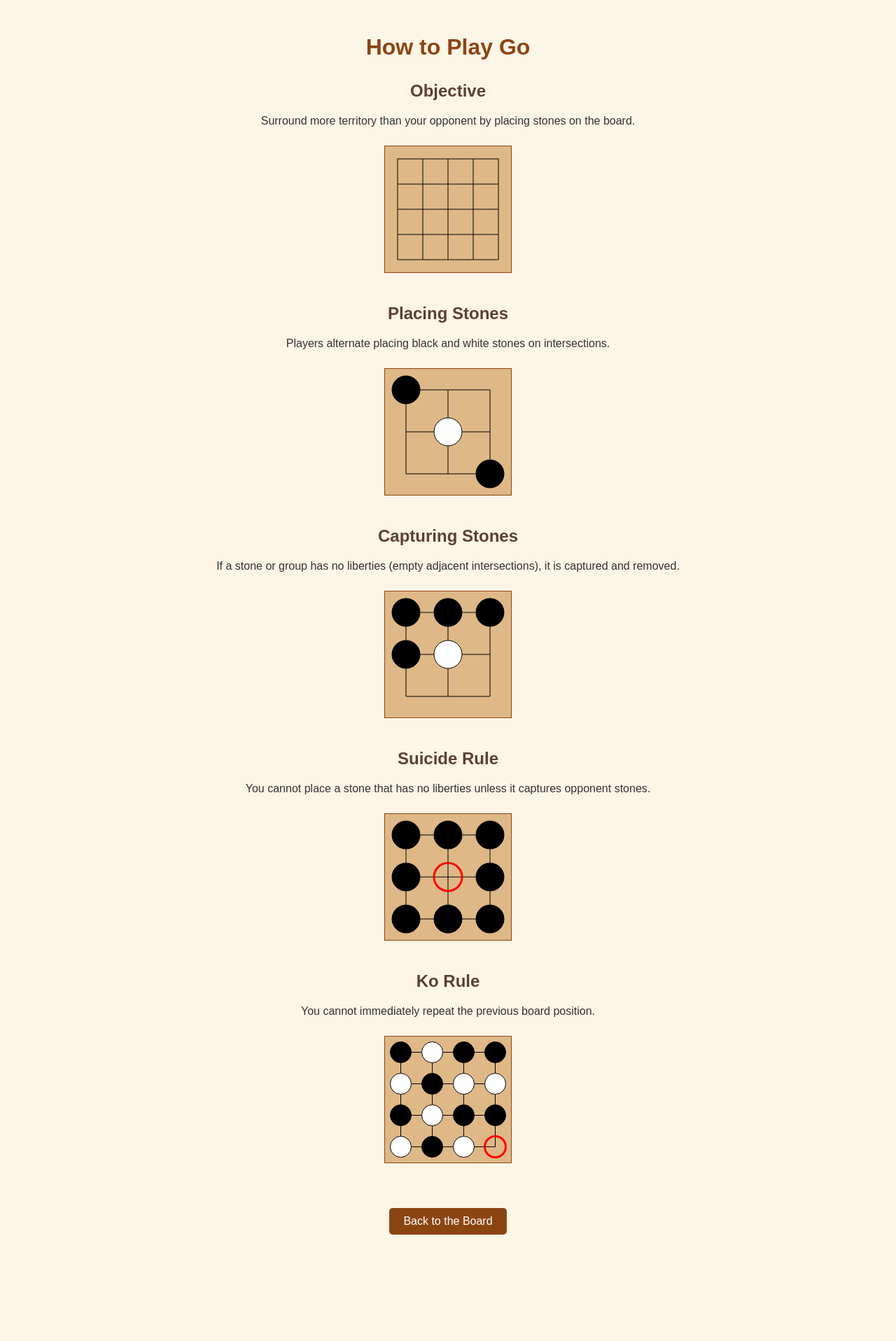
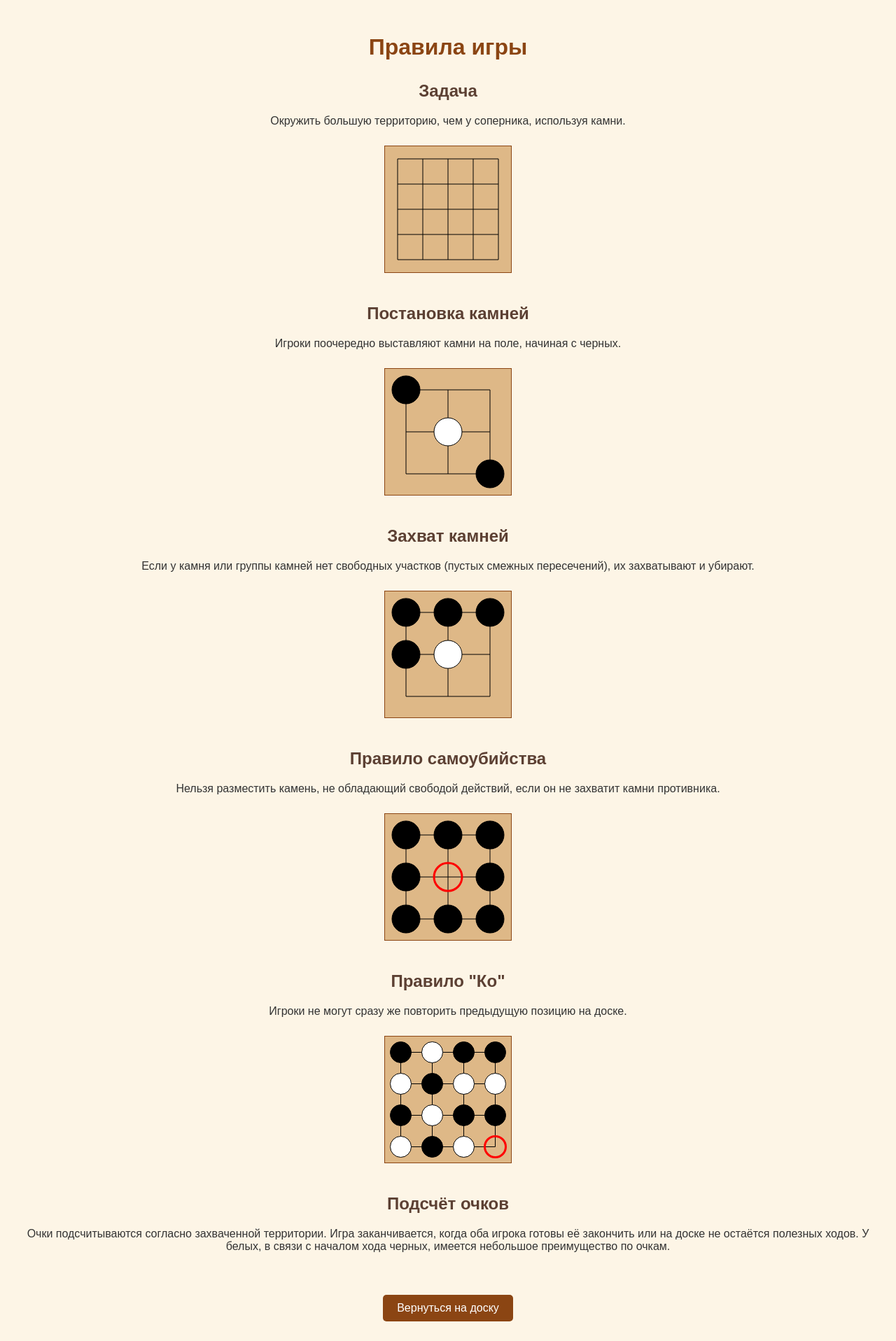
Before and after one commit to BeginningMastermindRC/Projects, a Django app: page /go/rules/ in a window 1280 px wide. Shown: the whole page at 70% size. Before the commit the page ends 1764 px from the top, so only its background shows below. Run offline with Django 5.2, Linux system fonts and the light colour scheme.

Commit message:
Add files via upload
Russian language

```diff
--- a/DjangoProject1/go_game/templates/go_game/board.html
+++ b/DjangoProject1/go_game/templates/go_game/board.html
@@ -1,7 +1,7 @@
 {% load static %}
 
 <!DOCTYPE html>
-<html lang="en">
+<html lang="ru">
 <head>
     <title>Go Game</title>
     <link rel="stylesheet" href="{% static 'go_game/style.css' %}">
@@ -29,10 +29,10 @@
         }
         a.button:hover { background-color: #5c4033; }
     </style>
-    <a class="button" href="{% url 'go_rules' %}">How to play</a>
+    <a class="button" href="{% url 'go_rules' %}">Правила игры</a>
 </head>
 <body>
-    <h1>Go Game</h1>
+    <h1>Игра Го</h1>
 
     <canvas id="board" width="600" height="600"></canvas>
 
--- a/DjangoProject1/go_game/templates/go_game/rules.html
+++ b/DjangoProject1/go_game/templates/go_game/rules.html
@@ -1,7 +1,7 @@
 {% load static %}
 
 <!DOCTYPE html>
-<html>
+<html lang="ru">
 <head>
     <title>How to Play Go</title>
     <link rel="stylesheet" href="{% static 'go_game/style.css' %}">
@@ -31,44 +31,51 @@
     </style>
 </head>
 <body>
-    <h1>How to Play Go</h1>
+    <h1>Правила игры</h1>
 
     <!-- 1️⃣ Objective -->
     <div class="rule-section">
-        <h2>Objective</h2>
-        <p>Surround more territory than your opponent by placing stones on the board.</p>
+        <h2>Задача</h2>
+        <p>Окружить большую территорию, чем у соперника, используя камни.</p>
         <canvas id="objectiveBoard" width="180" height="180"></canvas>
     </div>
 
     <!-- 2️⃣ Placing Stones -->
     <div class="rule-section">
-        <h2>Placing Stones</h2>
-        <p>Players alternate placing black and white stones on intersections.</p>
+        <h2>Постановка камней</h2>
+        <p>Игроки поочередно выставляют камни на поле, начиная с черных.</p>
         <canvas id="placingBoard" width="180" height="180"></canvas>
     </div>
 
     <!-- 3️⃣ Capture -->
     <div class="rule-section">
-        <h2>Capturing Stones</h2>
-        <p>If a stone or group has no liberties (empty adjacent intersections), it is captured and removed.</p>
+        <h2>Захват камней</h2>
+        <p>Если у камня или группы камней нет свободных участков (пустых смежных пересечений), их захватывают и убирают.</p>
         <canvas id="captureBoard" width="180" height="180"></canvas>
     </div>
 
     <!-- 4️⃣ Suicide -->
     <div class="rule-section">
-        <h2>Suicide Rule</h2>
-        <p>You cannot place a stone that has no liberties unless it captures opponent stones.</p>
+        <h2>Правило самоубийства</h2>
+        <p>Нельзя разместить камень, не обладающий свободой действий, если он не захватит камни противника.</p>
         <canvas id="suicideBoard" width="180" height="180"></canvas>
     </div>
 
     <!-- 5️⃣ Ko Rule -->
+
     <div class="rule-section">
-        <h2>Ko Rule</h2>
-        <p>You cannot immediately repeat the previous board position.</p>
+        <h2>Правило "Ко"</h2>
+        <p>Игроки не могут сразу же повторить предыдущую позицию на доске.</p>
         <canvas id="koBoard" width="180" height="180"></canvas>
     </div>
 
-    <a class="button" href="{% url 'go_board' %}">Back to the Board</a>
+    <div class="rule-section">
+        <h2>Подсчёт очков</h2>
+        <p>Очки подсчитываются согласно захваченной территории. Игра заканчивается, когда оба игрока готовы её закончить или на доске не остаётся полезных ходов.
+            У белых, в связи с началом хода черных, имеется небольшое преимущество по очкам.</p>
+    </div>
+
+    <a class="button" href="{% url 'go_board' %}">Вернуться на доску</a>
 
     <script>
         function drawMiniBoard(canvasId, boardData, highlight=null) {
--- a/DjangoProject1/templates/base.html
+++ b/DjangoProject1/templates/base.html
@@ -1,5 +1,5 @@
 <!doctype html>
-<html lang="en">
+<html lang="ru">
 <head>
     <link rel="stylesheet" href="https://cdn.simplecss.org/simple.min.css">
     <meta charset="UTF-8">
@@ -10,8 +10,8 @@
 </head>
 <body>
 <div>
-    <a class="button" href='{% url "index" %}'>All news</a>
-    <a class="button" href='{% url "today" %}'>Today</a>
+    <a class="button" href='{% url "index" %}'>Все новости</a>
+    <a class="button" href='{% url "today" %}'>Новости на сегодня</a>
 </div>
 {% block content %}{% endblock %}
 </body>
--- a/DjangoProject1/templates/todo/index.html
+++ b/DjangoProject1/templates/todo/index.html
@@ -1,6 +1,6 @@
 {% extends "base.html" %}
 {% block content %}
-    <h1>News</h1>
+    <h1>Новости</h1>
     <table>
         {% for item in object_list %}
         <tr>
--- a/DjangoProject1/templates/todo/today.html
+++ b/DjangoProject1/templates/todo/today.html
@@ -1,6 +1,6 @@
 {% extends "base.html" %}
 {% block content %}
-    <h1>News for today</h1>
+    <h1>Новости на сегодня</h1>
     <table>
         {% for item in object_list %}
         <tr>
```
Also changed, not shown: DjangoProject1/db.sqlite3.
